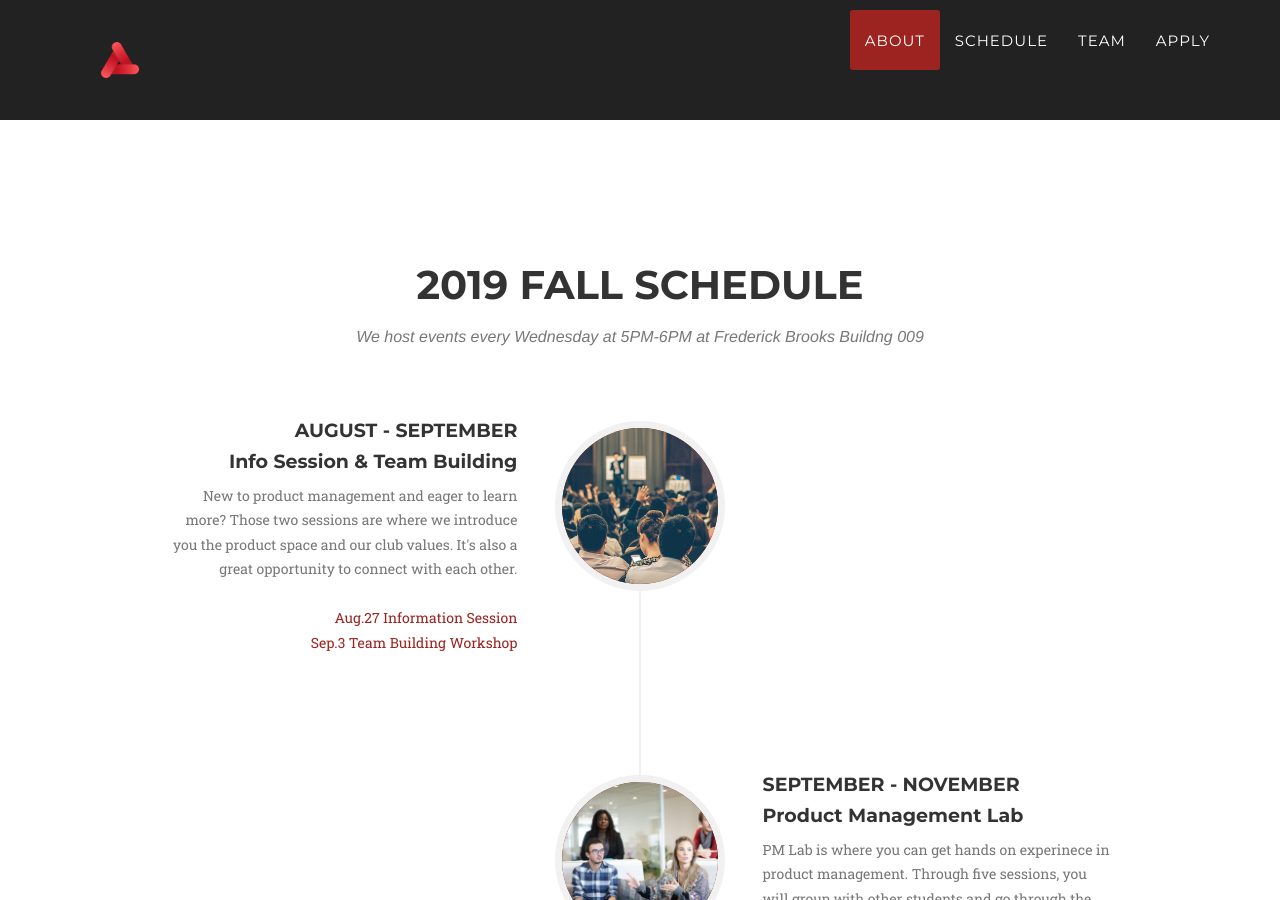
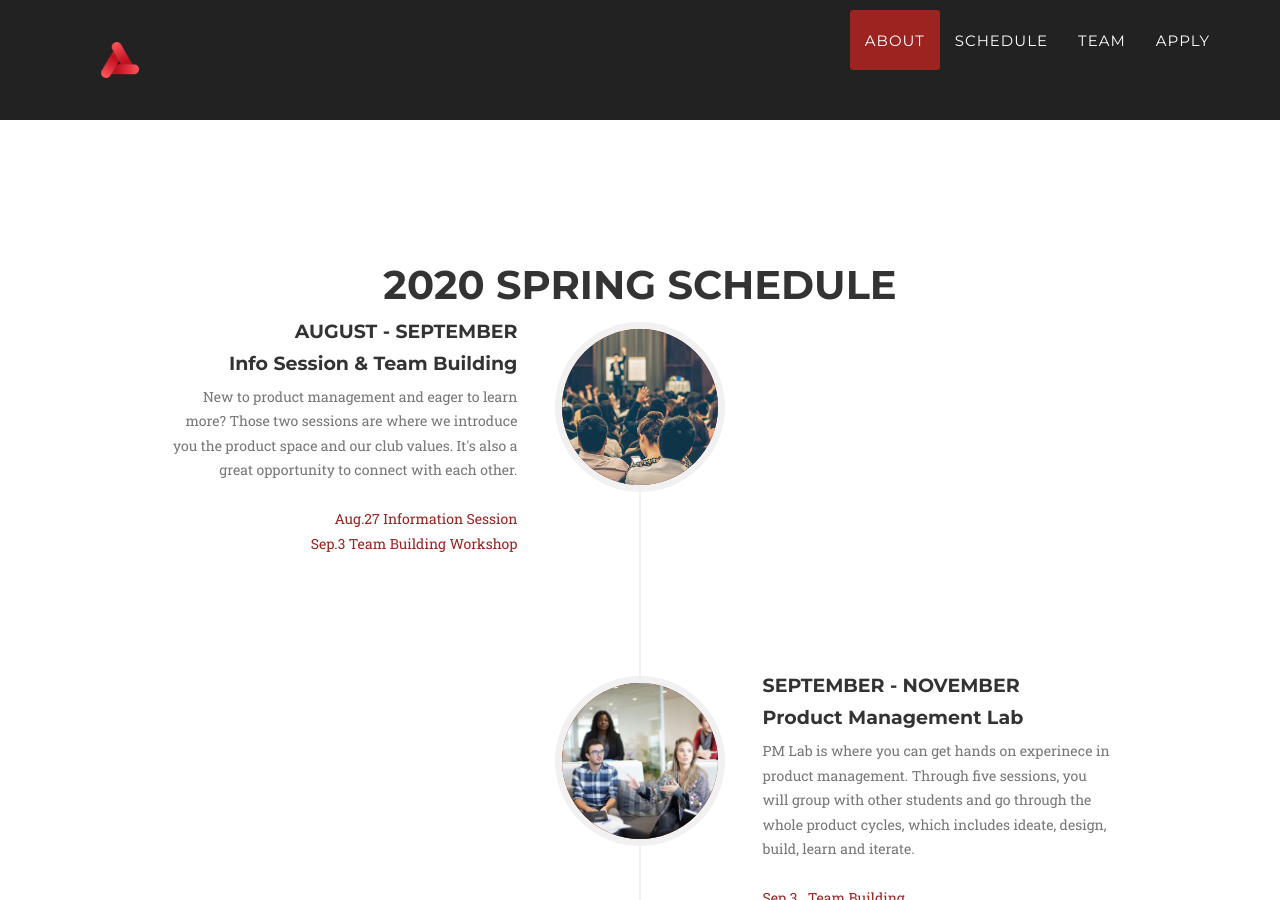
Before and after one commit to unc-pmclub/main-website, a Jekyll site: the page built from index.html, in a window 1280 px wide and 900 px high, scrolled down 1411 px. Built offline with Jekyll 4.4.1, drawn with Linux system fonts in a browser that asks for light colours; some web fonts are replaced.

Commit message:
Update schedule.html

```diff
--- a/_includes/schedule.html
+++ b/_includes/schedule.html
@@ -3,8 +3,8 @@
         <div class="container">
             <div class="row">
                 <div class="col-lg-12 text-center">
-                    <h2 class="section-heading">2019 Fall Schedule</h2>
-                    <h3 class="section-subheading text-muted">We host events every Wednesday at 5PM-6PM at Frederick Brooks Buildng 009</h3>
+                    <h2 class="section-heading">2020 Spring Schedule</h2>
+                    <!-- <h3 class="section-subheading text-muted">We host events every Wednesday at 5PM-6PM at Frederick Brooks Buildng 009</h3> -->
                 </div>
             </div>
             <div class="row">
```
